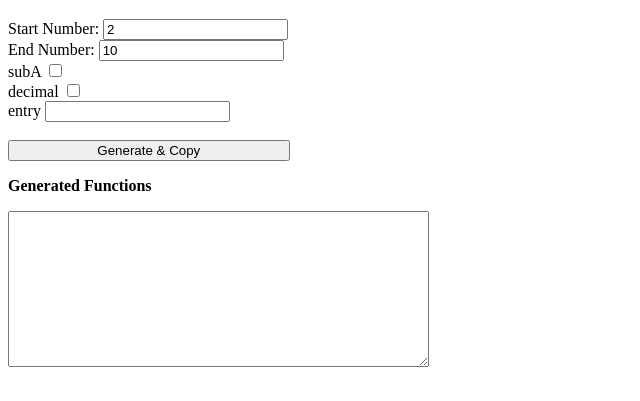
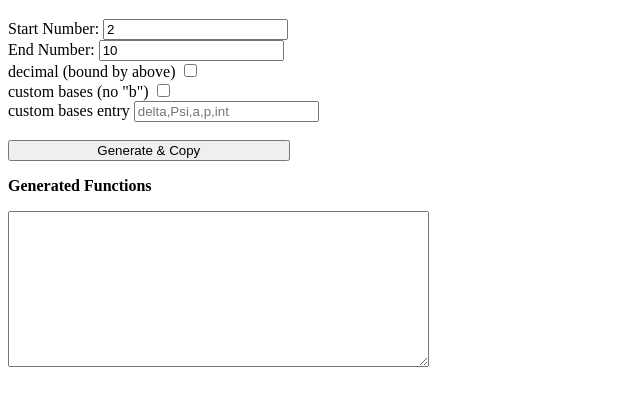
Before and after one commit to thomas-yamada/derivita-code-generation, a plain HTML site: page index.html in a window 1280 px wide. Shown: the part 61-462 px from the top of the page, without its empty margins (0-640 px from the left). Drawn offline with Linux system fonts and the light colour scheme.

Commit message:
made it remove all spaces and whitespace with simple regex

```diff
--- a/index.html
+++ b/index.html
@@ -17,16 +17,16 @@
         <input type="number" id="endNumber" value="10">
     </label>
     <br>
-    <label>subA
+    <label>decimal (bound by above)
+        <input type="checkbox" id="decimal">
+    </label>
+    <br>
+    <label>custom bases (no "b")
         <input type="checkbox" id="subA">
     </label>
     <br>
-    <label>decimal
-        <input type="checkbox" id="decimal">
-    </label>
-    <br>
-    <label>entry
-        <input type="" text id="entry">
+    <label>custom bases entry
+        <input type="" text id="entry" placeholder="delta,Psi,a,p,int">
         <br><br>
         <button onclick="generateLogFunction()" style="width:22vw"><span id="copied">Generate & Copy</span></button>
 
@@ -59,7 +59,7 @@
                 }
                 let graby = document.getElementById('entry').value
                 console.log(graby)
-                let s = graby.split(',')
+                let s = graby.replace(/\s+/g, '').split(',')
                 console.log(s)
                 for (const item of s) {
                     logList_a.push(`log_${item}`)
```
